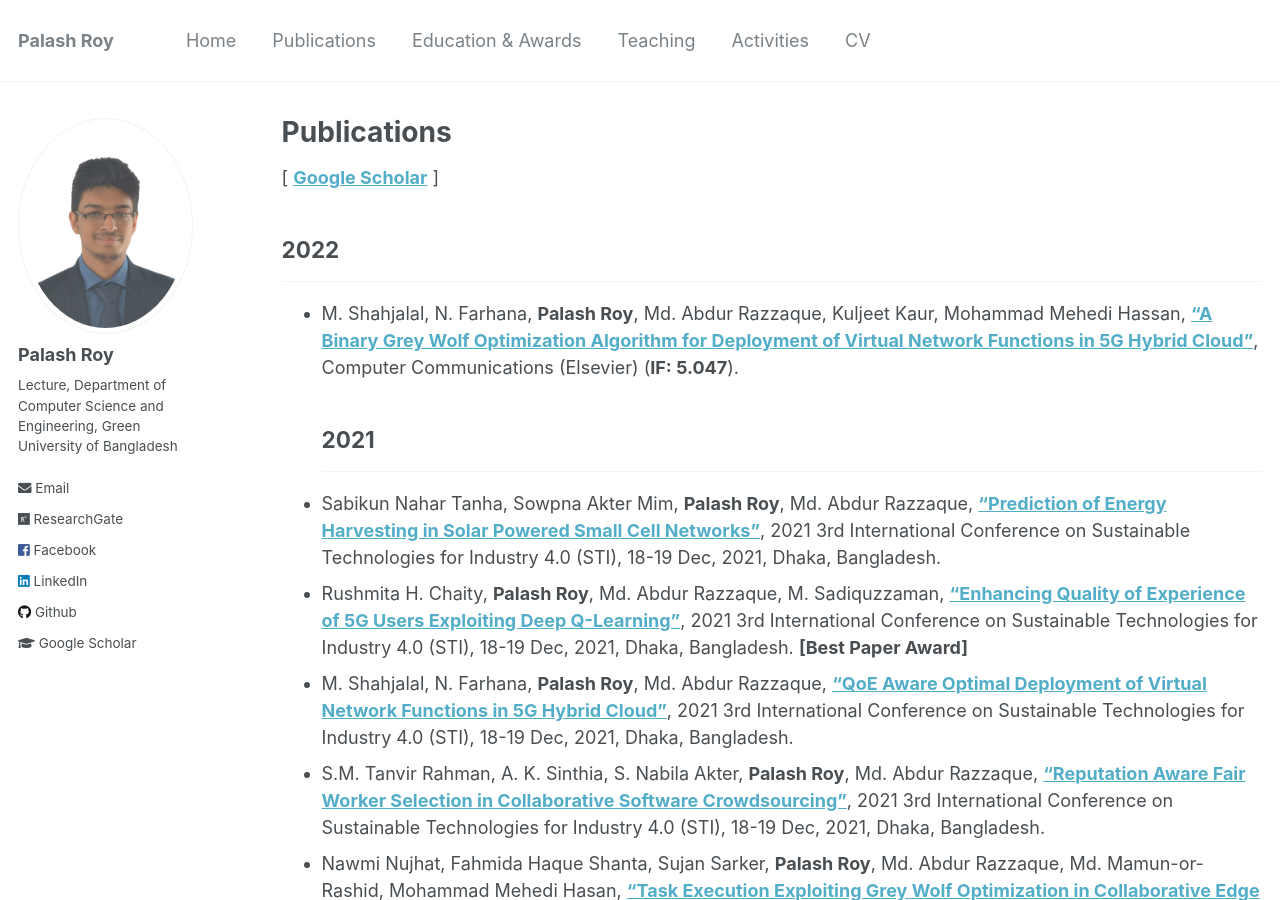
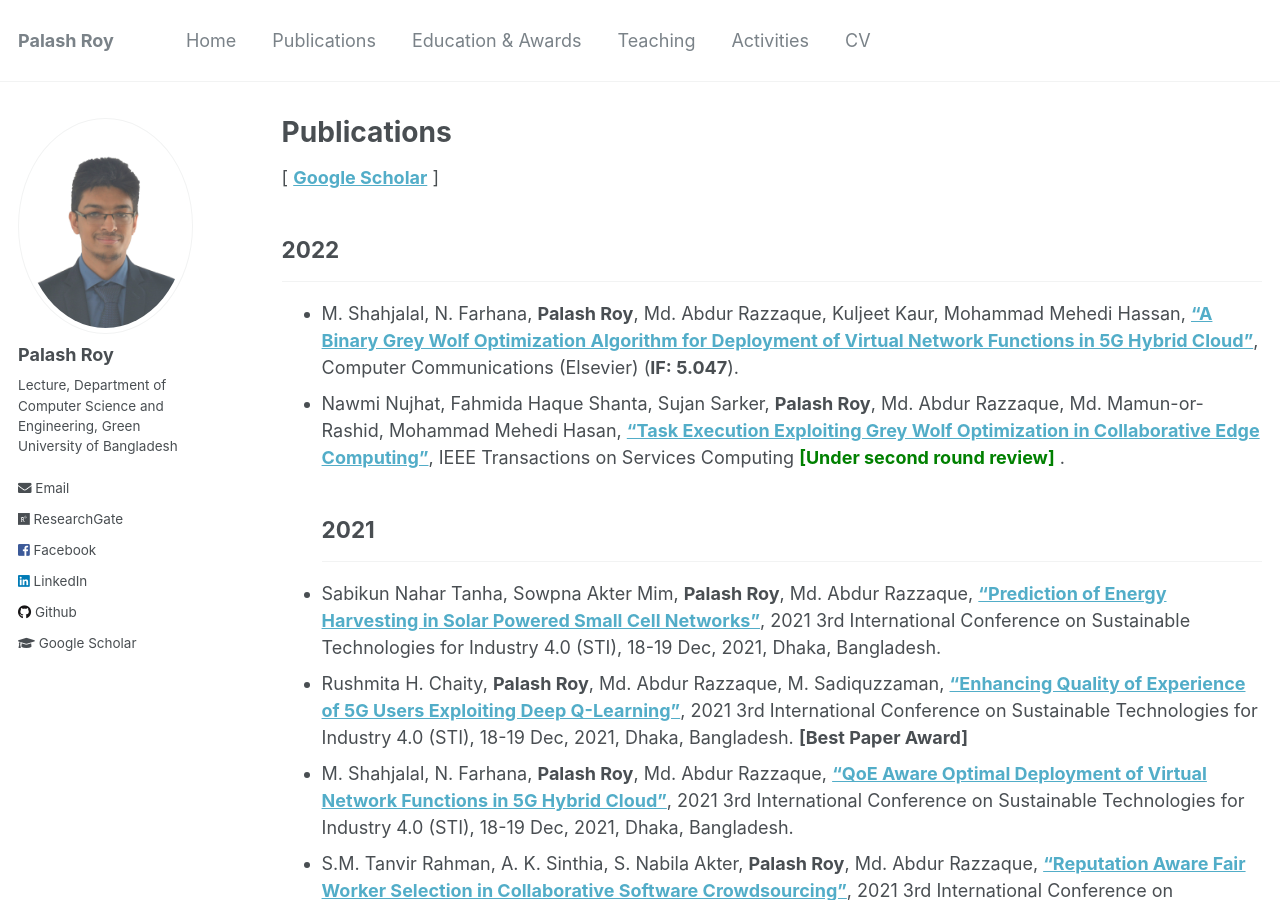
Before and after one commit to PalashRoy975/PalashRoy975.github.io, a Jekyll site: the page built from _pages/publications.md, in a window 1280 px wide and 900 px high. Built offline with Jekyll 4.4.1, drawn with Linux system fonts in a browser that asks for light colours; some of the changed text lies outside the part shown.

Commit message:
Update publications.md

```diff
--- a/_pages/publications.md
+++ b/_pages/publications.md
@@ -9,19 +9,19 @@ author_profile: true
 ## 2022
 -----------
 * M. Shahjalal, N. Farhana, **Palash Roy**, Md. Abdur Razzaque, Kuljeet Kaur, Mohammad Mehedi Hassan, [**"A Binary Grey Wolf Optimization Algorithm for Deployment of Virtual Network Functions in 5G Hybrid Cloud"**](https://www.sciencedirect.com/science/article/abs/pii/S0140366422002432?via%3Dihub), Computer Communications (Elsevier) (**IF: 5.047**).
+* Nawmi Nujhat, Fahmida Haque Shanta, Sujan Sarker, **Palash Roy**, Md. Abdur Razzaque, Md. Mamun-or-Rashid, Mohammad Mehedi Hasan, [**"Task Execution Exploiting Grey Wolf Optimization in Collaborative Edge Computing"**](#), IEEE Transactions on Services Computing <span style ="color:Green"> **[Under second round review]** </span>.
 ## 2021
 -----------
 * Sabikun Nahar Tanha, Sowpna Akter Mim, **Palash Roy**, Md. Abdur Razzaque, [**"Prediction of Energy Harvesting in Solar Powered Small Cell
-Networks"**](#), 2021 3rd International Conference on Sustainable Technologies for Industry 4.0 (STI), 18-19 Dec, 2021, Dhaka, Bangladesh.
+Networks"**](https://ieeexplore.ieee.org/document/9732578), 2021 3rd International Conference on Sustainable Technologies for Industry 4.0 (STI), 18-19 Dec, 2021, Dhaka, Bangladesh.
 * Rushmita H. Chaity, **Palash Roy**, Md. Abdur Razzaque, M. Sadiquzzaman, [**"Enhancing Quality of Experience of 5G Users Exploiting Deep
-Q-Learning"**](#), 2021 3rd International Conference on Sustainable Technologies for Industry 4.0 (STI), 18-19 Dec, 2021, Dhaka, Bangladesh. **[Best Paper
+Q-Learning"**](https://ieeexplore.ieee.org/document/9732579), 2021 3rd International Conference on Sustainable Technologies for Industry 4.0 (STI), 18-19 Dec, 2021, Dhaka, Bangladesh. **[Best Paper
 Award]**
 * M. Shahjalal, N. Farhana, **Palash Roy**, Md. Abdur Razzaque, [**"QoE Aware Optimal Deployment of Virtual Network Functions in 5G Hybrid
-Cloud"**](#), 2021 3rd International Conference on Sustainable Technologies for Industry 4.0 (STI), 18-19 Dec, 2021, Dhaka, Bangladesh.
+Cloud"**](https://ieeexplore.ieee.org/document/9732604), 2021 3rd International Conference on Sustainable Technologies for Industry 4.0 (STI), 18-19 Dec, 2021, Dhaka, Bangladesh.
 * S.M. Tanvir Rahman, A. K. Sinthia, S. Nabila Akter, **Palash Roy**, Md. Abdur Razzaque, [**"Reputation Aware Fair Worker Selection in Collaborative
-Software Crowdsourcing"**](#), 2021 3rd International Conference on Sustainable Technologies for Industry 4.0 (STI), 18-19 Dec, 2021, Dhaka,
+Software Crowdsourcing"**](https://ieeexplore.ieee.org/document/9732415), 2021 3rd International Conference on Sustainable Technologies for Industry 4.0 (STI), 18-19 Dec, 2021, Dhaka,
 Bangladesh.
-* Nawmi Nujhat, Fahmida Haque Shanta, Sujan Sarker, **Palash Roy**, Md. Abdur Razzaque, Md. Mamun-or-Rashid, Mohammad Mehedi Hasan, [**"Task Execution Exploiting Grey Wolf Optimization in Collaborative Edge Computing"**](#), IEEE Transactions on Services Computing <span style ="color:Green"> **[Under first round review]** </span>.
 * **Palash Roy**, Sujan Sarker, Md. Abdur Razzaque, Md. Mamun-or-Rashid, Mohmmad Mehedi Hassan, Giancarlo Fortino, [**"Distributed task allocation in Mobile Device Cloud exploiting federated learning and subjective logic"**](https://www.sciencedirect.com/science/article/abs/pii/S1084804521000138), Journal of Systems Architecture, Volume 113, 2021 (**IF: 5.836**).
 * Md. Rajibul Palas, Md. Rakibul Islam, **Palash Roy**, Md. Abdur Razzaque, Ahmad Alsanad, Salman A. AlQahtani, Mohammad Mehedi Hassan, [**"Multi-criteria handover mobility management in 5G cellular network"**](https://www.sciencedirect.com/science/article/abs/pii/S014036642100164X), Computer Communications (Elsevier), Volume 174, 2021 (**IF: 5.047**).
 ## 2020
```
